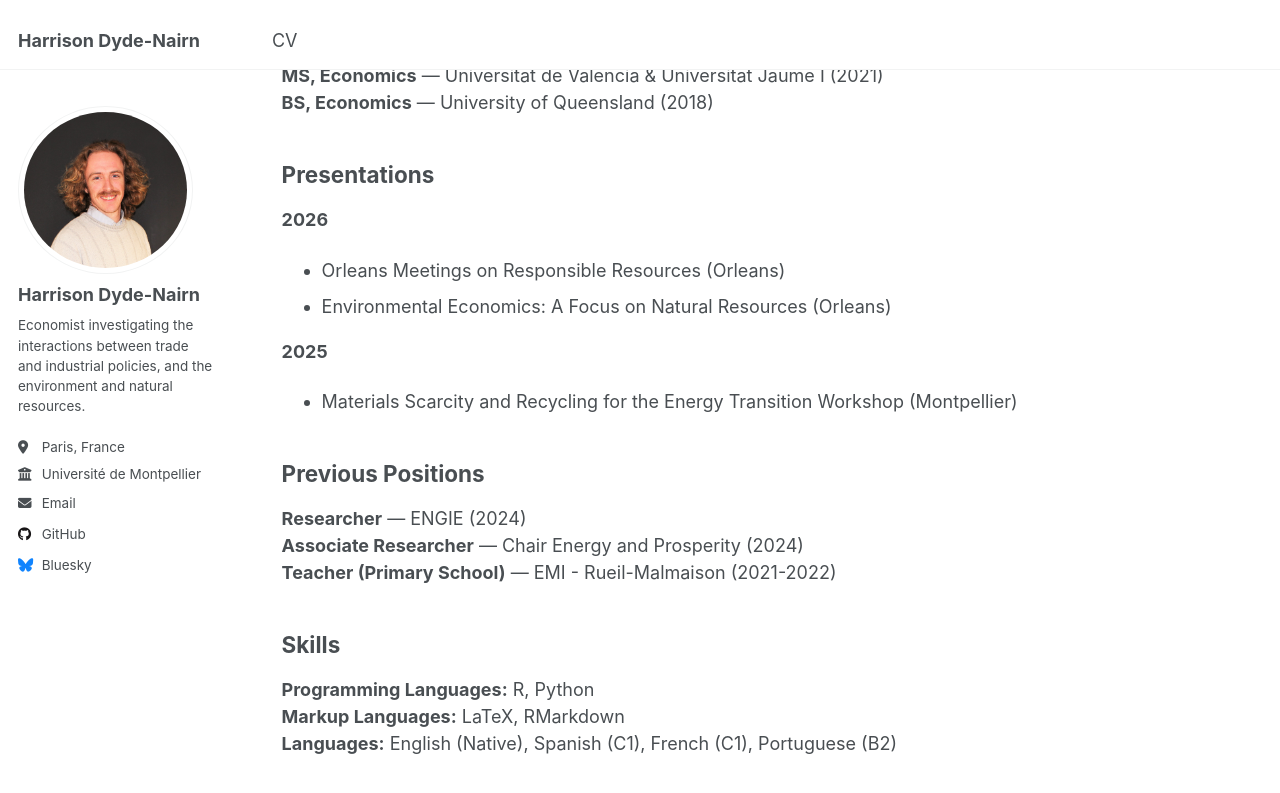
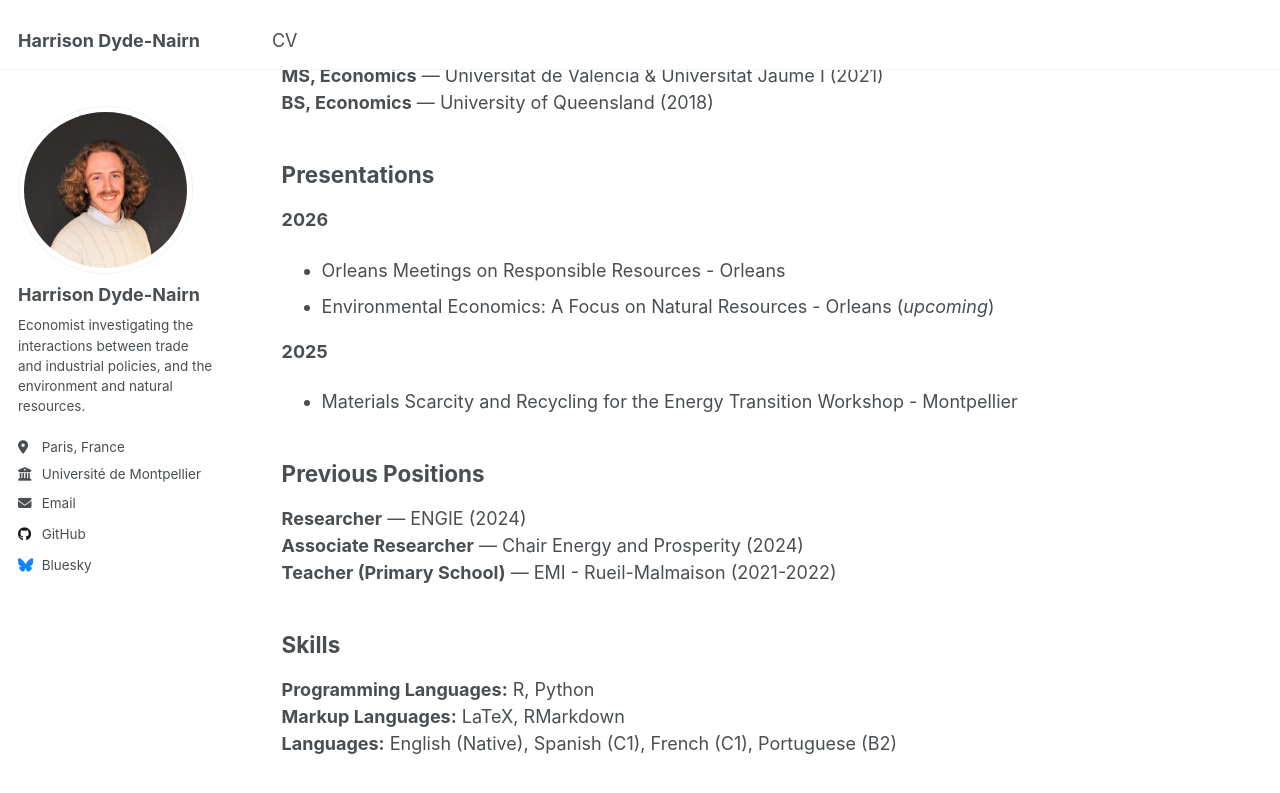
Before and after one commit to hdydenairn/hdydenairn.github.io, a Jekyll site: the page built from _pages/cv.md, in a window 1280 px wide and 900 px high, scrolled down 522 px. Shown: the top 793 px of the window. Built offline with Jekyll 4.4.1, drawn with Linux system fonts in a browser that asks for light colours.

Commit message:
Update cv.md

```diff
--- a/_pages/cv.md
+++ b/_pages/cv.md
@@ -27,11 +27,11 @@ redirect_from:
 ## Presentations
 
 **2026**
-- Orleans Meetings on Responsible Resources (Orleans)
-- Environmental Economics: A Focus on Natural Resources (Orleans)
+- Orleans Meetings on Responsible Resources - Orleans
+- Environmental Economics: A Focus on Natural Resources - Orleans (*upcoming*)
 
 **2025**
-- Materials Scarcity and Recycling for the Energy Transition Workshop (Montpellier)
+- Materials Scarcity and Recycling for the Energy Transition Workshop - Montpellier
 
 ## Previous Positions
 **Researcher** — ENGIE (2024)<br>
```
